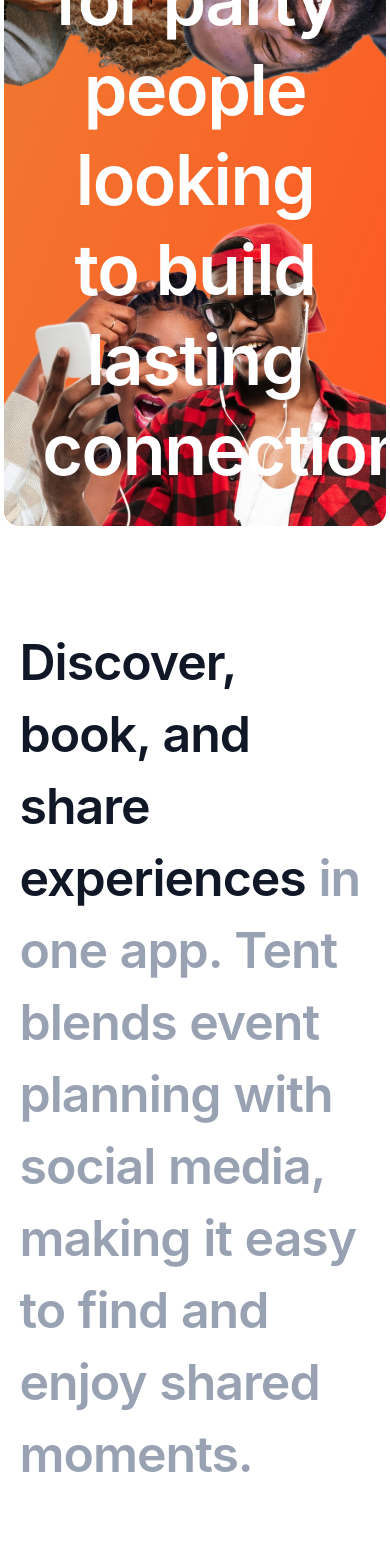
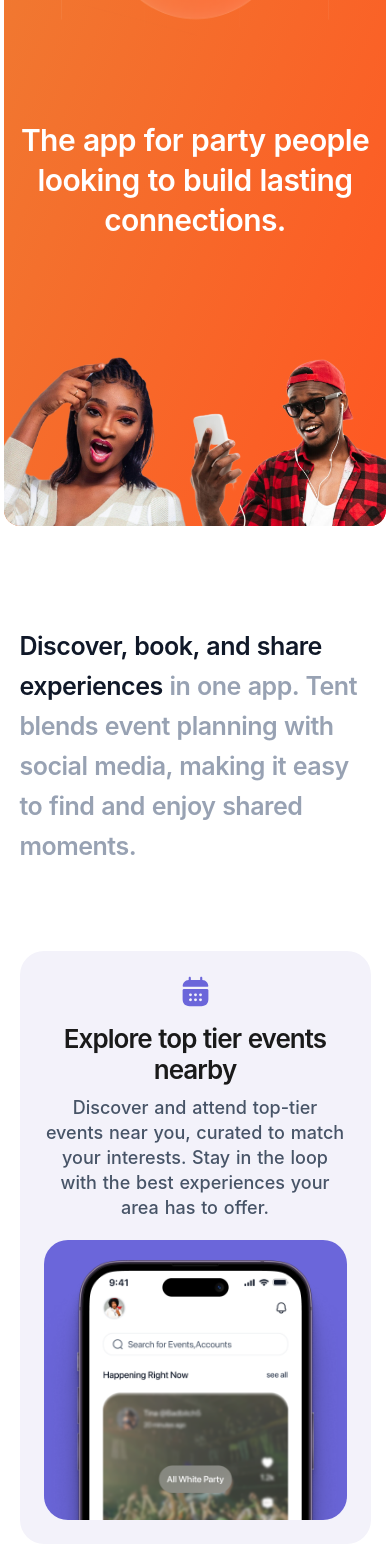
Before and after one commit to mosopedev/tent-website, a Nuxt app: page / in a window 390 px wide. Shown: the part 280-1848 px from the top of the page. Built offline with nearby package versions, Linux system fonts and the light colour scheme; a web font is replaced by a local one.

Commit message:
responsiveness

```diff
--- /dev/null
+++ b/components/AboutHero.vue
@@ -0,0 +1,89 @@
+<template>
+    <div class="hero-container">
+        <NavBar />
+        <div class="hero-body">
+            <div class="hero-body-overlay">
+                <h1><span class="orange">Our</span> Mission</h1>
+                <p class="hero-desc-txt">
+                    Lorem ipsum dolor sit amet, consectetur adipisicing elit. Aliquid
+                    harum eius, maxime doloribus quas, dicta vel nobis cum, iure dolorem
+                    error perferendis aspernatur rerum ipsum.
+                </p>
+            </div>
+        </div>
+    </div>
+</template>
+
+<script setup></script>
+
+<style scoped>
+.hero-container {
+    width: 98%;
+    height: 92vh;
+    margin: 30px auto 0;
+    /* background: url('/public/images/hero-bg.jpg'); */
+    background: linear-gradient(rgba(0, 0, 0, 0.413), rgba(0, 0, 0, 0.413)),
+        url("/public/images/hero-bg.jpg");
+    background-size: cover;
+    background-repeat: no-repeat;
+    border-radius: 40px 40px 16px 16px;
+    overflow: hidden;
+}
+
+.hero-body {
+    /* background-color: red; */
+    width: 100%;
+    height: 82vh;
+    position: relative;
+}
+
+.hero-body-overlay {
+    position: absolute;
+    display: flex;
+    flex-direction: column;
+    align-items: center;
+    justify-content: center;
+    /* background: rebeccapurple; */
+    top: 0;
+    width: 100%;
+    height: 100%;
+}
+
+.hero-body-overlay h1 {
+    font-family: "SF Pro Display";
+    font-style: normal;
+    font-weight: 600;
+    font-size: 72px;
+    line-height: 90px;
+    text-align: center;
+    letter-spacing: -0.02em;
+    color: #ffffff;
+}
+
+.hero-body-overlay h1 span {
+    color: #ff5722;
+}
+
+.hero-desc-txt {
+    width: 70%;
+    font-family: "SF Pro Display";
+    font-style: normal;
+    font-weight: 500;
+    font-size: 20px;
+    line-height: 30px;
+    text-align: center;
+    color: #ffffff;
+}
+
+.hero-heading {
+    width: 80%;
+    font-family: "SF Pro Display";
+    font-style: normal;
+    font-weight: 600;
+    font-size: 70px;
+    line-height: 90px;
+    text-align: center;
+    letter-spacing: -0.02em;
+    color: #ffffff;
+}
+</style>
--- a/components/Footer.vue
+++ b/components/Footer.vue
@@ -33,7 +33,7 @@
 }
 
 .footer-cta {
-    margin-top: 65px;
+    margin-top: 40px;
     display: flex;
     justify-content: space-between;
     align-items: center;
@@ -56,13 +56,13 @@
 .footer-cta button {
     width: 35%;
     height: 80px;
-    background: linear-gradient(180deg, rgba(255, 255, 255, 0.03) 0%, rgba(255, 255, 255, 0.03) 100%), #FF5722;
+    background: #FF5722;
     box-shadow: 0px 2.74571px 5.49142px rgba(106, 55, 25, 0.4), 0px 0px 0px 2.74571px rgba(184, 57, 3, 0.76);
     border-radius: 54.9142px;
     color: white;
     font-style: normal;
     font-weight: 500;
-    font-size: 20px;
+    font-size: 30px;
     line-height: 66px;
     cursor: pointer;
 }
@@ -72,8 +72,9 @@
     height: 5vh;
     display: flex;
     justify-content: space-between;
-    padding: 80px;
+    padding: 40px 80px;
     background-color: #F2F4F7;
+    /* background: red; */
 }
 
 .footer-links {
--- a/components/Hero.vue
+++ b/components/Hero.vue
@@ -22,7 +22,6 @@
 </template>
 
 <script setup>
-
 </script>
 
 <style scoped>
@@ -78,7 +77,9 @@
 .hero-body-personas .hero-bg-person.p3 {
     position: absolute;
     bottom: 0;
-    right: 420px;
+    display: flex;
+    justify-self: center;
+    right: 30%;
 }
 
 .hero-body-personas .hero-bg-person.p4 {
@@ -117,4 +118,79 @@
     letter-spacing: -0.02em;
     color: #FFFFFF;
 }
+
+@media screen and (max-width: 1100px) {
+    .hero-body-personas .hero-bg-person.p1 {
+        width: 350px;
+    }
+
+    .hero-body-personas .hero-bg-person.p2 {
+        width: 270px;
+    }
+
+    .hero-body-personas .hero-bg-person.p3 {
+        right: 25%;
+        height: 250px;
+    }
+
+    .hero-body-personas .hero-bg-person.p4 {
+        width: 350px;
+    }
+
+    .hero-body-personas .hero-bg-person.p5 {
+        width: 300px;
+    }
+
+    .hero-heading {
+        width: 80%;
+        font-size: 55px;
+        line-height: 90px;
+        letter-spacing: -0.02em;
+}
+}
+
+@media screen and (max-width: 900px) {
+    .hero-body-personas .hero-bg-person.p3 {
+        right: 25%;
+        height: 200px;
+    }
+
+    @media screen and (max-width: 800px) {
+        .hero-body-personas .hero-bg-person.p3 {
+            display: none;
+        }
+    }
+}
+
+@media screen and (max-width: 900px) {
+    .hero-heading {
+        width: 80%;
+        font-size: 40px;
+        line-height: 50px;
+}
+}
+
+@media screen and (max-width: 500px) {
+    .hero-body-personas .hero-bg-person.p1 {
+        width: 250px;
+    }
+
+    .hero-body-personas .hero-bg-person.p2 {
+        width: 220px;
+    }
+
+    .hero-body-personas .hero-bg-person.p4 {
+        width: 250px;
+    }
+
+    .hero-body-personas .hero-bg-person.p5 {
+        width: 250px;
+    }
+
+    .hero-heading {
+        width: 95%;
+        font-size: 30px;
+        line-height: 40px;
+}
+}
 </style>
--- a/components/NavBar.vue
+++ b/components/NavBar.vue
@@ -7,7 +7,6 @@
         <div class="nav-items">
             <NuxtLink to="/" :class="[$route.fullPath === '/' ? 'active' : '']">Home</NuxtLink>
             <NuxtLink to="/about" :class="[$route.fullPath === '/about' ? 'active' : '']">About Us</NuxtLink>
-            <NuxtLink to="#features" :class="[$route.fullPath === '/#features' ? 'active' : '']">Features</NuxtLink>
             <NuxtLink to="/privacy" :class="[$route.fullPath === '/privacy' ? 'active' : '']">Privacy</NuxtLink>
             <NuxtLink to="/">
                 <button class="orange-dwl-btn">
@@ -39,6 +38,8 @@
 <script setup>
 import { ref, onMounted, onUnmounted } from 'vue';
 
+const isAbout = ref(useRoute().fullPath.includes('/about'))
+
 const isScrolled = ref(false);
 const isSidebarOpen = ref(false);
 
@@ -56,7 +57,7 @@
     height: 10vh;
     width: 100%;
     padding: 0 42px;
-    position: sticky;
+    /* position: sticky; */
     top: 0;
     display: flex;
     align-items: center;
--- a/pages/about.vue
+++ b/pages/about.vue
@@ -1,5 +1,5 @@
 <template>
-    <Hero />
+    <AboutHero  />
     <section class="about-us">
         <div class="header">
             <div class="top-rw">
--- a/pages/index.vue
+++ b/pages/index.vue
@@ -1,11 +1,11 @@
 <template>
     <div class="page-container">
         <Hero />
-        <h2 class="tent-desc">
+        <h1 class="tent-desc">
             <span>Discover, book, and share experiences</span> in one app. Tent blends event planning with social media,
             making it
             easy to find and enjoy shared moments.
-        </h2>
+        </h1>
         <div class="features">
             <div class="feat">
                 <div class="feature-txt">
@@ -29,7 +29,8 @@
                         Capture and share ecstatic moments live.
                     </p>
                     <p class="feat-desc">
-                        Post your most thrilling experiences, connect instantly with your audience and share the excitement with others.
+                        Post your most thrilling experiences, connect instantly with your audience and share the
+                        excitement with others.
                     </p>
                 </div>
                 <div class="feat-illustration">
@@ -43,7 +44,8 @@
                         Get event tickets on the go
                     </p>
                     <p class="feat-desc">
-                        Never miss out on your favorite events—easily purchase tickets on the go, no matter where you are swiftly and easily.
+                        Never miss out on your favorite events—easily purchase tickets on the go, no matter where you
+                        are swiftly and easily.
                     </p>
                 </div>
                 <div class="feat-illustration">
@@ -57,7 +59,8 @@
                         Make reservation
                     </p>
                     <p class="feat-desc">
-                        Secure your spot at top restaurants and events instantly. Browse real-time availability, make reservations in seconds.
+                        Secure your spot at top restaurants and events instantly. Browse real-time availability, make
+                        reservations in seconds.
                     </p>
                 </div>
                 <div class="feat-illustration">
@@ -94,16 +97,21 @@
     width: 90%;
     margin: 10vh auto;
     height: 70vh;
+    min-height: fit-content;
+    /* height: fit-content; */
     border-radius: 24px;
     padding: 24px;
     display: flex;
     align-items: center;
+    gap: 20px;
+    flex-wrap: wrap;
     justify-content: space-between;
     background-color: #F3F2FA;
 }
 
 .feat.reverse {
     flex-direction: row-reverse;
+    /* flex-wrap: wrap-reverse */
 }
 
 .feat.green {
@@ -123,9 +131,11 @@
     margin: auto;
     text-align: center;
 }
+
 .feat-txt-icon {
     width: 50px;
 }
+
 .feature-txt .feat-title {
     font-family: 'SF Pro Display';
     font-style: normal;
@@ -149,6 +159,7 @@
 
 .feat .feat-illustration {
     width: 45%;
+    min-width: 400px;
     height: 100%;
     background-color: #6B66DA;
     border-radius: 24px;
@@ -168,10 +179,103 @@
     background-color: #6F6585;
 }
 
+.feat.green .feat-illustration .feat-img {
+    height: 100%;
+    object-fit: cover;
+    object-position: center;
+}
+
 .feat-illustration .feat-img {
     width: 100%;
     margin: auto;
     position: absolute;
     bottom: 0;
 }
+
+@media screen and (max-width: 900px) {
+
+    .feat,
+    .feat.reverse {
+        flex-direction: column;
+    }
+
+    .feature-txt {
+        width: 75%;
+    }
+
+    .feat .feat-illustration {
+        width: 500px;
+        height: 450px;
+    }
+
+    .tent-desc {
+        font-size: 40px;
+        line-height: 60px;
+    }
+}
+
+@media screen and (max-width: 700px) {
+    .feat .feat-illustration {
+        width: 90%;
+        min-width: auto;
+        /* height: 75%; */
+    }
+}
+
+@media screen and (max-width: 500px) {
+    .feat .feat-illustration {
+        height: 400px;
+    }
+
+    .feature-txt {
+        width: 90%;
+    }
+
+    .feat-txt-icon {
+        width: 50px;
+    }
+
+    .feature-txt .feat-title {
+        font-size: 30px;
+    }
+
+    .feature-txt .feat-desc {
+        font-size: 20px;
+        line-height: 25px;
+    }
+
+    .tent-desc {
+        font-size: 32px;
+        line-height: 50px;
+    }
+}
+
+@media screen and (max-width: 400px) {
+    .feature-txt {
+        width: 100%;
+    }
+
+    .feat .feat-illustration {
+        height: 280px;
+        width: 100%;
+    }
+
+    .feat-txt-icon {
+        width: 35px;
+    }
+
+    .feature-txt .feat-title {
+        font-size: 26px;
+    }
+
+    .feature-txt .feat-desc {
+        font-size: 18px;
+        line-height: 25px;
+    }
+
+    .tent-desc {
+        font-size: 25px;
+        line-height: 40px;
+    }
+}
 </style>
--- a/pages/privacy.vue
+++ b/pages/privacy.vue
@@ -57,10 +57,15 @@
 </script>
 
 <style scoped>
+.privacy-policy {
+    background-color: #1A1A1A;
+}
+
 .content {
     max-width: 800px;
-    margin: 40px auto;
+    margin: 40px auto 180px;
     padding: 0 20px;
+    color: #fff;
 }
 
 .content h1 {
```
